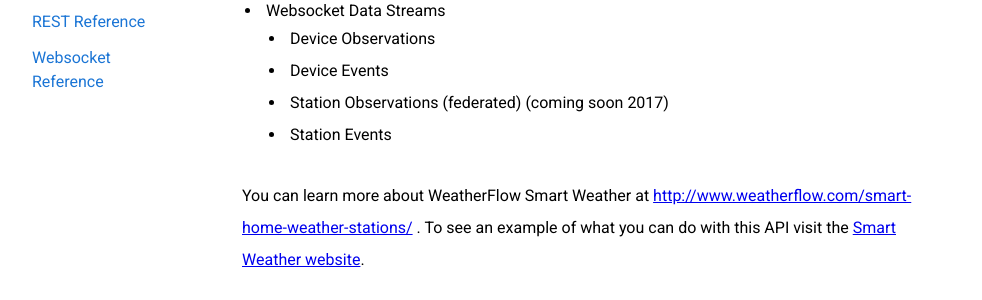
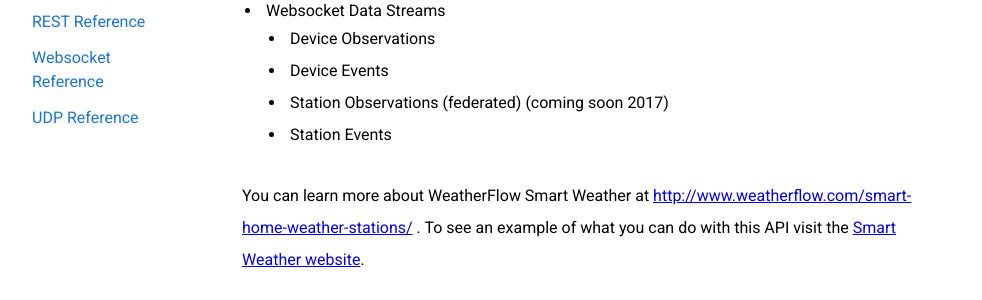
Before and after one commit to WeatherFlow/SmartWeather, a Jekyll site: the page built from api/index.html, in a window 1280 px wide and 900 px high, scrolled down 388 px. Shown: the part 152-452 px from the top of the window, without its empty margins (168-1150 px from the left). Built offline with Jekyll 4.4.1, drawn with Linux system fonts in a browser that asks for light colours; nearby versions of some CDN libraries.

Commit message:
adding link to new UDP section

```diff
--- a/_includes/api-sections.html
+++ b/_includes/api-sections.html
@@ -5,4 +5,5 @@
 	<li><a href="#getting-started">Getting Started</a></li>
 	<li><a href="{{site.url}}/api/swagger" target="_blank">REST Reference</a></li>
 	<li><a href="{{site.url}}/api/ws.html" target="_blank">Websocket Reference</a></li>
+	<li><a href="{{site.url}}/api/udp.html" target="_blank">UDP Reference</a></li>
 </ul>
```
